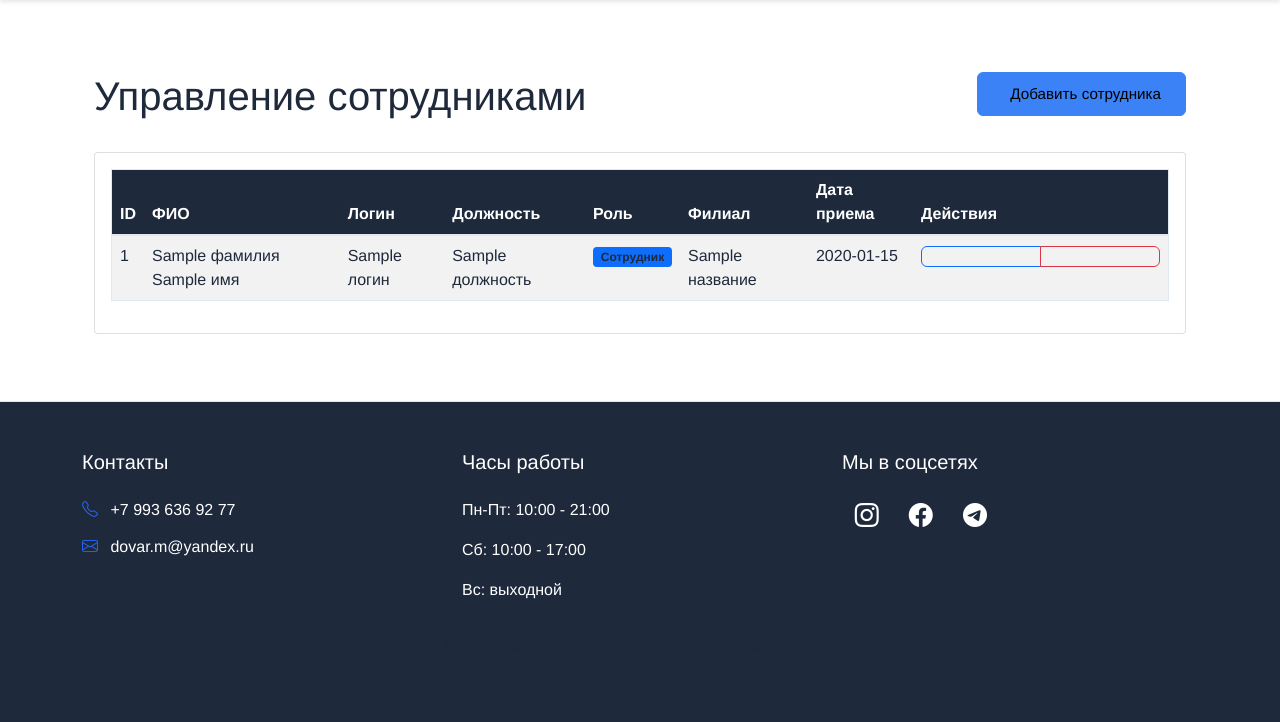
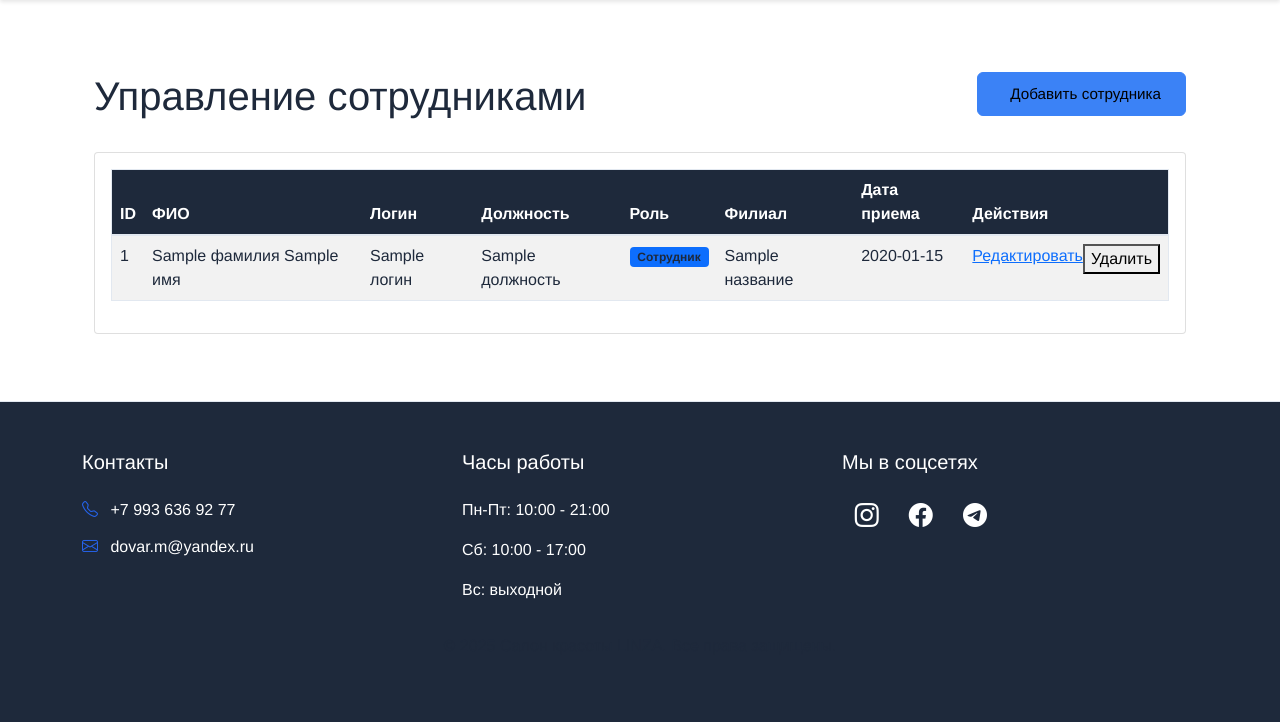
Before and after one commit to LlnZa/hair-salon, a Python web app: template templates/admin/employees.html in a window 1280 px wide. Shown: the part 78-800 px from the top of the page. Run offline with Jinja, Linux system fonts and the light colour scheme; the template is opened without the code that fills it: most values are stand-ins (such as "Sample title", 1, 10 or a date in 2020); some libraries are stand-ins or nearby versions.

Commit message:
Update employees.html

```diff
--- a/templates/admin/employees.html
+++ b/templates/admin/employees.html
@@ -71,11 +71,11 @@
                                     <td>{{ employee.дата_приёма.strftime('%d.%m.%Y') }}</td>
                                     <td>
                                         <div class="btn-group" role="group">
-                                            <a href="{{ url_for('edit_employee', employee_id=employee.сотрудник_id) }}" class="btn btn-sm btn-outline-primary">
-                                                <i class="fas fa-edit"></i>
-                                            </a>
-                                            <button type="button" class="btn btn-sm btn-outline-danger" data-bs-toggle="modal" data-bs-target="#deleteModal{{ employee.сотрудник_id }}">
-                                                <i class="fas fa-trash"></i>
+                                            <a href="{{ url_for('edit_employee', employee_id=employee.сотрудник_id) }}" class="btn-edit">
+                                            <i class="fas fa-edit"></i> Редактировать
+                                        </a>
+                                            <button type="button" class="btn-delete" data-bs-toggle="modal" data-bs-target="#deleteModal{{ employee.сотрудник_id }}">
+                                                <i class="fas fa-trash"></i> Удалить
                                             </button>
                                         </div>
 
```
